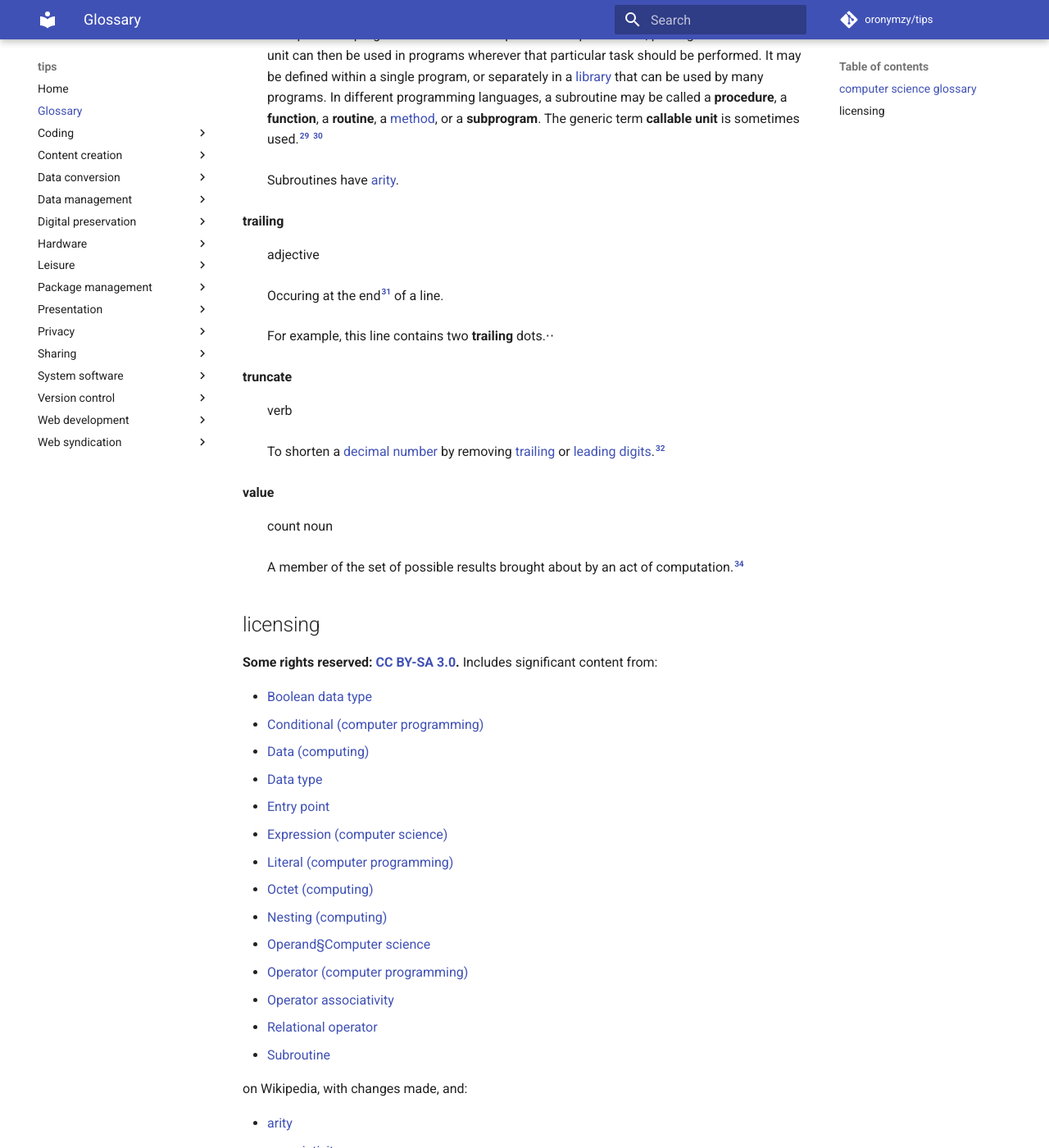
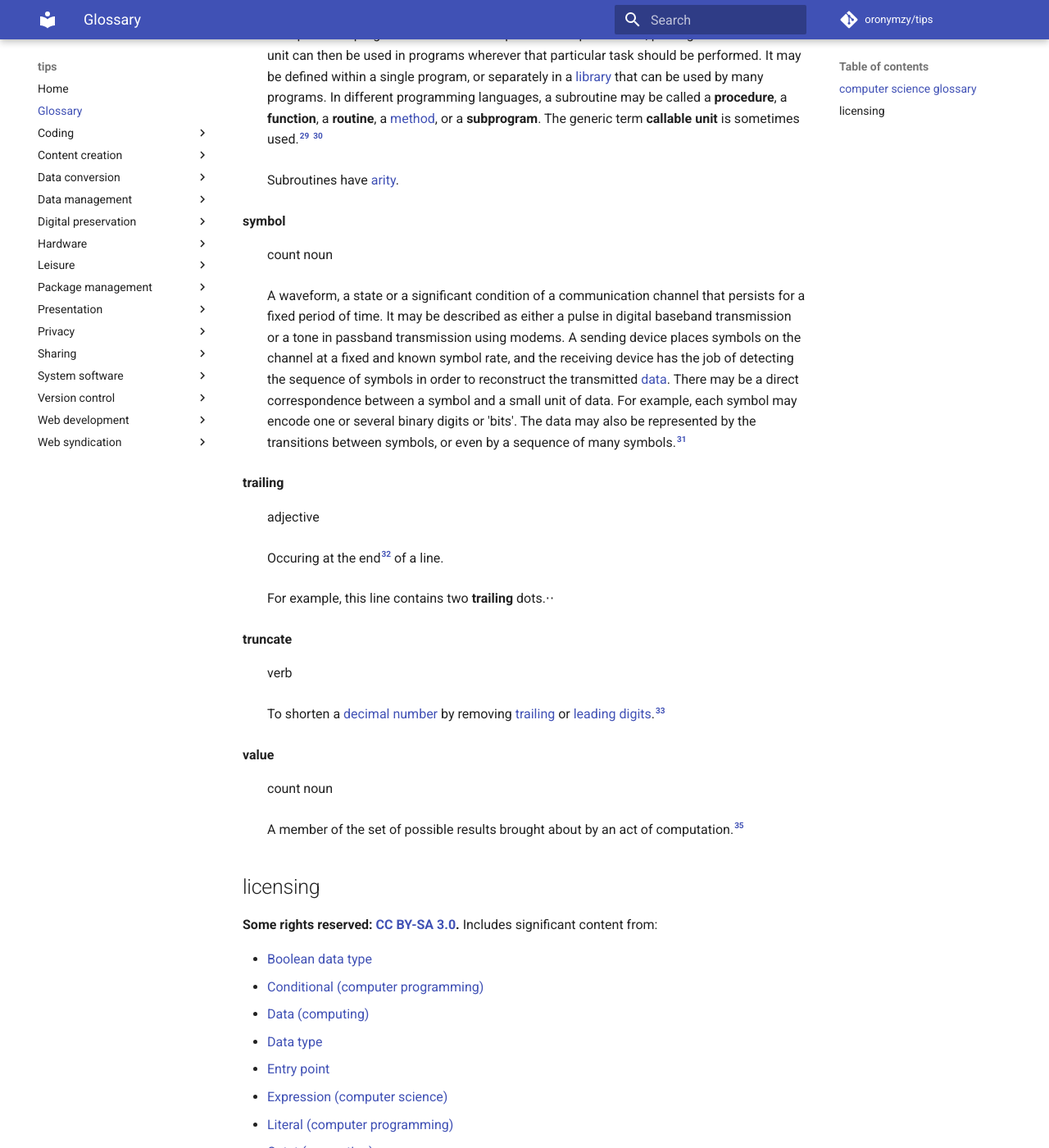
Before and after one commit to oronymzy/tips, an MkDocs documentation site: the page built from docs/glossry.md, in a window 1280 px wide and 1400 px high, scrolled down 5274 px. Shown: the whole window at 82% size. Built offline with MkDocs 1.6.1 and Material for MkDocs 9.7.7, drawn with Linux system fonts in a browser that asks for light colours; comment, search, counter and statistics services are not loaded; some of the changed text lies outside the part shown.

Commit message:
Add 'symbol' concept, add list item
Add 'symbol' concept, with footnote.
Add 'Data (computing)' unordered list item
with hyperlink in 'licensing' section.
Change hyperlink.

```diff
--- a/docs/glossry.md
+++ b/docs/glossry.md
@@ -39,7 +39,7 @@ These are concepts I find especially confusing, ambiguous, or difficult to remem
 
 **datum** {: #datumdef }
 : count noun, plurally **data**
-: Any sequence of one or more symbols given meaning by one or more specific acts of interpretation.
+: Any sequence of one or more [symbols](#symboldef) given meaning by one or more specific acts of interpretation.
 A datum requires interpretation to become [information](https://en.wikipedia.org/wiki/Information). To translate it to information, there must be several known factors considered. The factors involved are determined by the creator of the datum and the desired information. The term [metadata](https://en.wikipedia.org/wiki/Metadata) is used to reference the data about the data. Metadata may be implied, specified or given. Data relating to physical events or processes will also have a temporal component. In almost all cases this temporal component is implied. This is the case when a device such as a temperature logger receives data from a temperature [sensor](https://en.wikipedia.org/wiki/Sensor). When the temperature is received it is assumed that the data has a temporal references of "now". So the device records the date, time and temperature together. When the data logger communicates temperatures, it must also report the date and time ([metadata](https://en.wikipedia.org/wiki/Metadata)) for each temperature.
 [Digital data](https://en.wikipedia.org/wiki/Digital_data) is data that is represented using the [binary number](https://en.wikipedia.org/wiki/Binary_number) system of ones (1) and zeros (0), as opposed to [analog](https://en.wikipedia.org/wiki/Analog_signal) representation. In modern (post 1960) computer systems, all data is digital. Data within a computer, in most cases, moves as parallel data. Data moving to or from a computer, in most cases, moves as serial data. See [Parallel communication](https://en.wikipedia.org/wiki/Parallel_communication) and [Serial communication](https://en.wikipedia.org/wiki/Serial_communication). Data sourced from an analog device, such as a temperature sensor, must pass through an "[analog to digital converter](https://en.wikipedia.org/wiki/Analog-to-digital_converter)" or "ADC" (see [Analog-to-digital converter] to convert the analog data to digital data.
 Data representing [quantities](https://en.wikipedia.org/wiki/Quantities), characters, or symbols on which operations are performed by a [computer](https://en.wikipedia.org/wiki/Computer) are [stored](https://en.wikipedia.org/wiki/Data_storage_device) and [recorded](https://en.wikipedia.org/wiki/Record_(computer_science)) on [magnetic](https://en.wikipedia.org/wiki/Magnetic_tape_data_storage), optical, or mechanical recording media, and [transmitted](https://en.wikipedia.org/wiki/Data_transmission) in the form of digital electrical signals.[^datumdef1]
@@ -103,6 +103,10 @@ Data can be organized in many different types of [data structures](https://en.wi
 : A sequence of program instructions that performs a specific task, packaged as a unit. This unit can then be used in programs wherever that particular task should be performed. It may be defined within a single program, or separately in a [library](https://en.wikipedia.org/wiki/Library_(computer_science)) that can be used by many programs. In different programming languages, a subroutine may be called a **procedure**, a **function**, a **routine**, a [method](https://en.wikipedia.org/wiki/Method_(computing)), or a **subprogram**. The generic term **callable unit** is sometimes used.[^subroutinedef1] [^subroutinedef-note1]
 : Subroutines have [arity](#aritydef).
 
+**symbol** {: #symboldef }
+: count noun
+: A waveform, a state or a significant condition of a communication channel that persists for a fixed period of time. It may be described as either a pulse in digital baseband transmission or a tone in passband transmission using modems. A sending device places symbols on the channel at a fixed and known symbol rate, and the receiving device has the job of detecting the sequence of symbols in order to reconstruct the transmitted [data](#datumdef). There may be a direct correspondence between a symbol and a small unit of data. For example, each symbol may encode one or several binary digits or 'bits'. The data may also be represented by the transitions between symbols, or even by a sequence of many symbols.[^symboldef-note1]
+
 **trailing** {: #trailingdef }
 : adjective
 : Occuring at the end[^trailingdef] of a line.
@@ -132,6 +136,7 @@ Data can be organized in many different types of [data structures](https://en.wi
 - [Operator (computer programming)](https://en.wikipedia.org/w/index.php?title=Operator_(computer_programming)&oldid=879934681)
 - [Operator associativity](https://en.wikipedia.org/w/index.php?title=Operator_associativity&oldid=876220651)
 - [Relational operator](https://en.wikipedia.org/w/index.php?title=Relational_operator&oldid=874050383)
+- [Symbol rate§Symbols](https://en.wikipedia.org/w/index.php?title=Symbol_rate&oldid=870702760#Symbols)
 - [Subroutine](https://en.wikipedia.org/w/index.php?title=Subroutine&oldid=879018923)
 
 on Wikipedia, with changes made, and:
@@ -176,6 +181,7 @@ on Wiktionary, with changes made.
 [^relationaloperatordef-note1]: This definition is essentially the same as [Wikipedia's definition](https://en.wikipedia.org/wiki/Relational_operator).
 [^subroutinedef1]: [U.S. Election Assistance Commission](https://en.wikipedia.org/wiki/Election_Assistance_Commission "Election Assistance Commission") (2007). ["Definitions of Words with Special Meanings"](https://web.archive.org/web/20121208084203/http://www.eac.gov/vvsg/glossary.aspx). *[Voluntary Voting System Guidelines](https://en.wikipedia.org/wiki/Voluntary_Voting_System_Guidelines "Voluntary Voting System Guidelines")*. Archived from [the original](http://www.eac.gov/vvsg/glossary.aspx) on 2012-12-08. Retrieved 2013-01-14.
 [^subroutinedef-note1]: This definition is essentially the same as [Wikipedia's definition](https://en.wikipedia.org/wiki/Subroutine), with some rewording.
+[^symboldef-note1]: This definition is based on [Wikipedia's definition](https://en.wikipedia.org/wiki/Symbol_rate#Symbols).
 [^trailingdef]: <https://stackoverflow.com/questions/22273233/what-is-meant-by-trailing-space-and-whats-the-difference-between-it-and-a-blank/22273264#22273264>
 [^truncatedef-note1]: This definition is essentially the same as [Wiktionary's definition](https://en.wiktionary.org/wiki/truncate).
 [^vacuousdef-note1]: This definition is the same as [Wiktionary's definition](https://en.wiktionary.org/wiki/vacuous).
```
